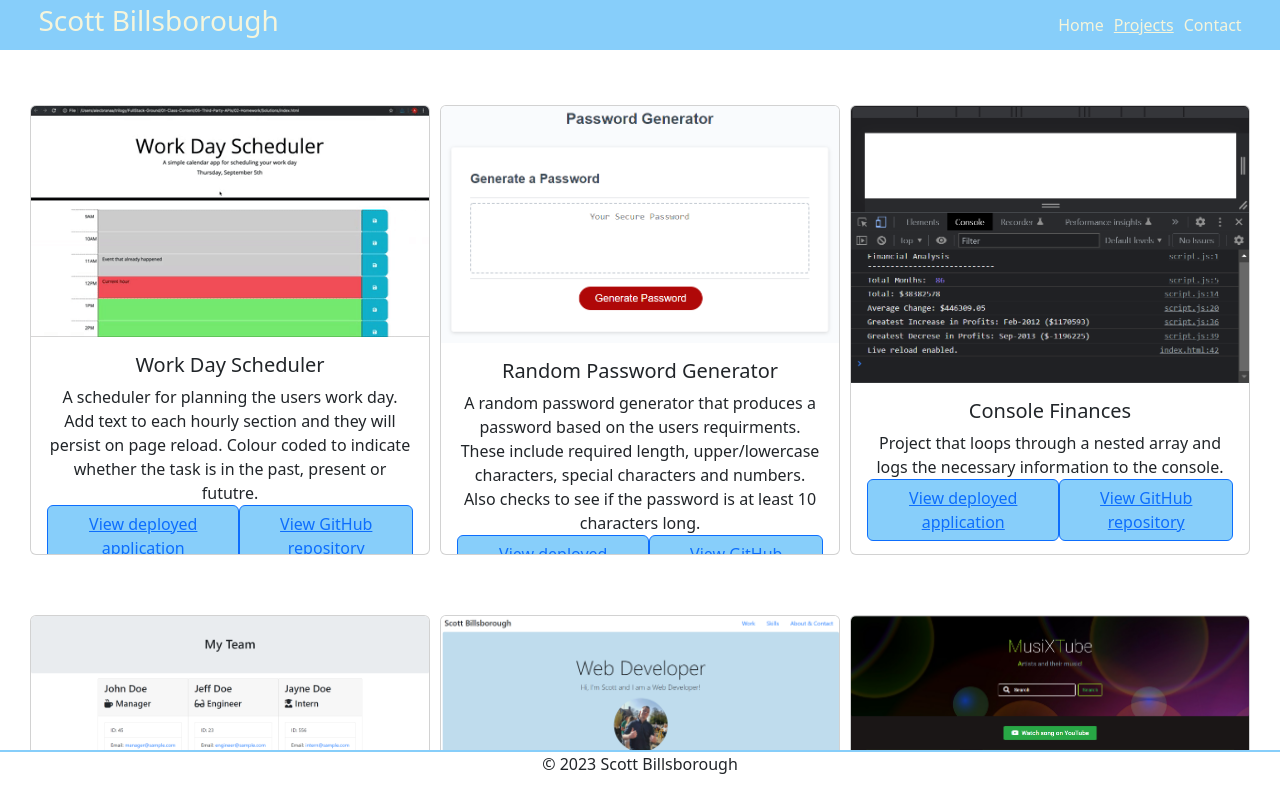
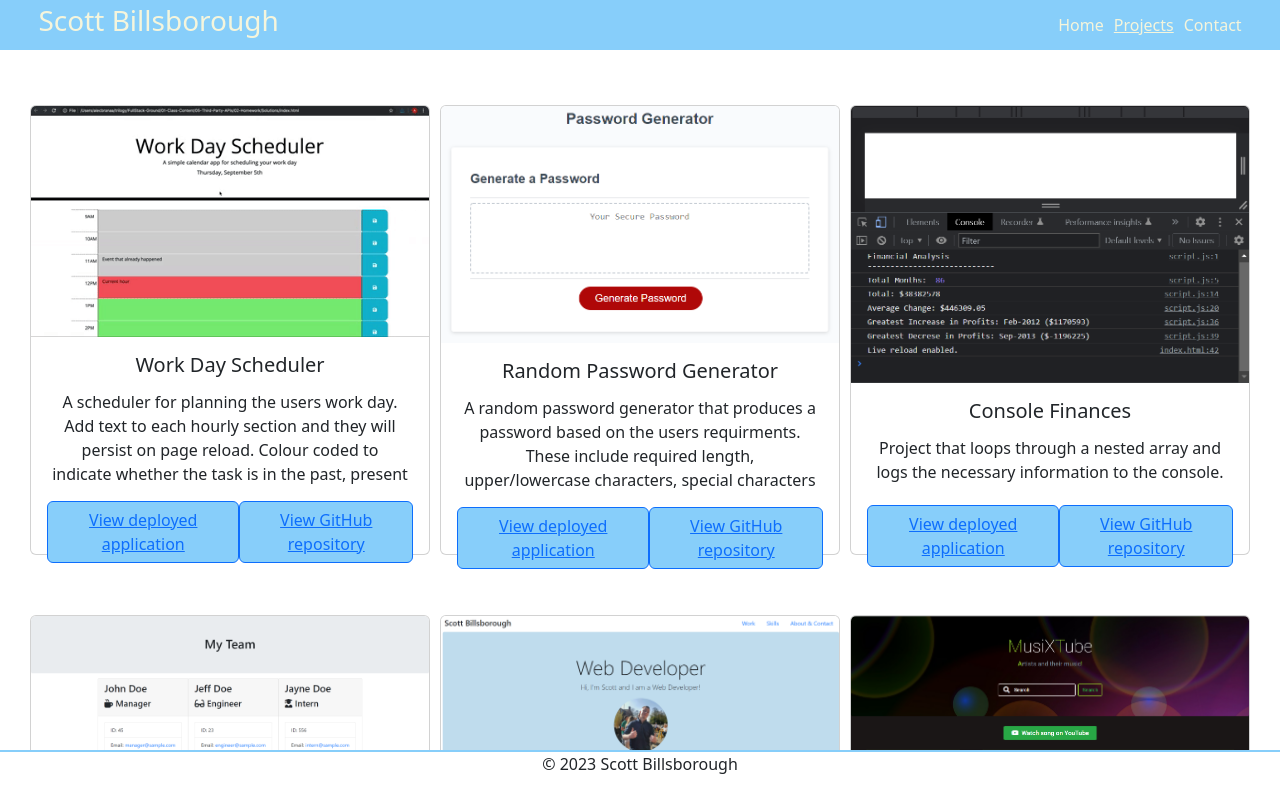
Before and after one commit to sbillsborough/react-portfolio, a React (Create React App) app in the folder react-portfolio/: page /#/projects in a window 1280 px wide. Shown: the top 798 px of the page. Built offline with nearby package versions, Linux system fonts and the light colour scheme.

Commit message:
only the text scrolls on the projects cards now. Removed scrollable div created in the ProjectsPage component and unnecessary css that was used for testing

```diff
--- a/react-portfolio/src/index.css
+++ b/react-portfolio/src/index.css
@@ -81,17 +81,10 @@ div .home-wrapper {
   margin: 30px auto !important;
 }
 
-.card-body {
+.card-text {
   overflow-y: scroll;
-}
-
-.scrollable {
-  overflow-y: auto !important;
-  max-height: 300px !important;
-}
-
-.card-text {
-  overflow: auto;
+  max-height: 100px !important;
+  padding: 5px;
 }
 
 /* Button Styling */
--- a/react-portfolio/src/pages/ProjectsPage.js
+++ b/react-portfolio/src/pages/ProjectsPage.js
@@ -76,9 +76,9 @@ const ProjectsPage = ({ name }) => {
               <Card.Title>
                 <span>{image.title}</span>
               </Card.Title>
-              <div className="scrollable">
-                <Card.Text>{image.description}</Card.Text>
-              </div>
+
+              <Card.Text>{image.description}</Card.Text>
+
               <div id="btns-projects">
                 <Button>
                   <a href={image.linkApp}>View deployed application</a>{" "}
```
